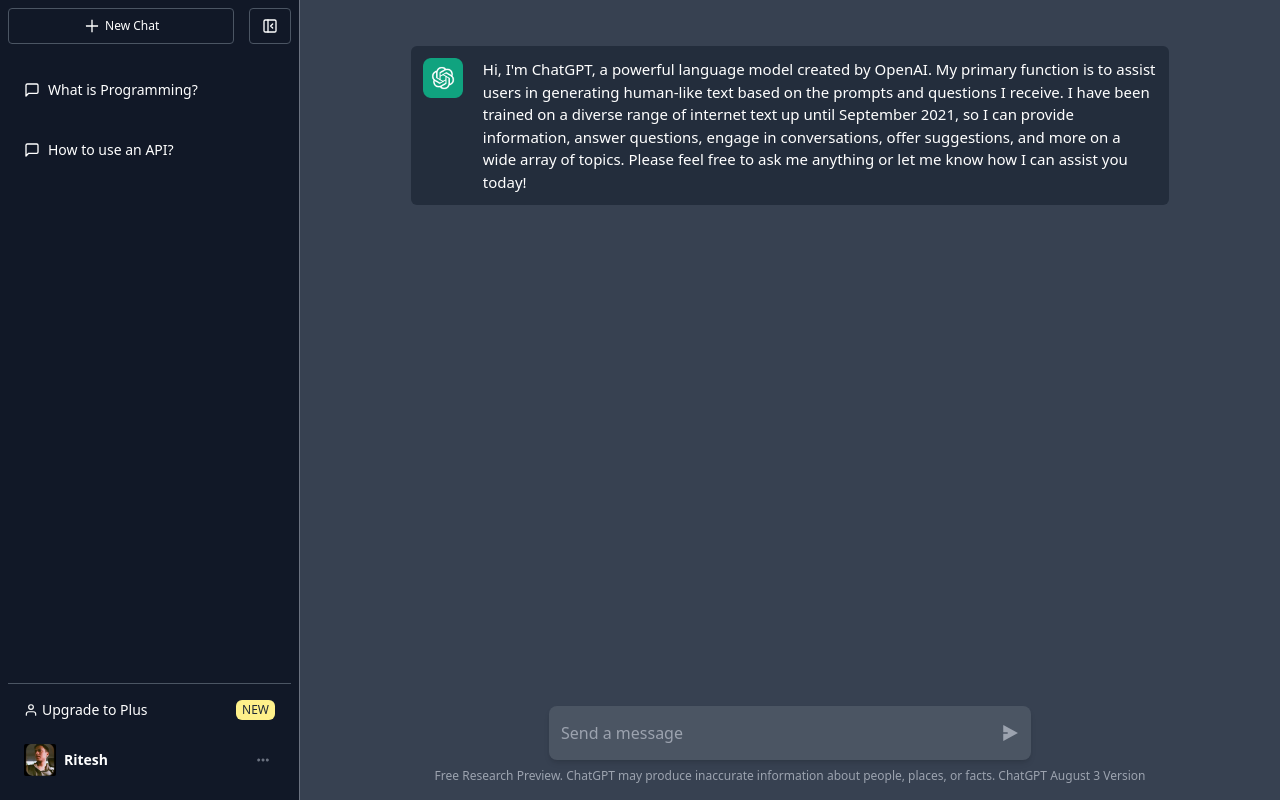
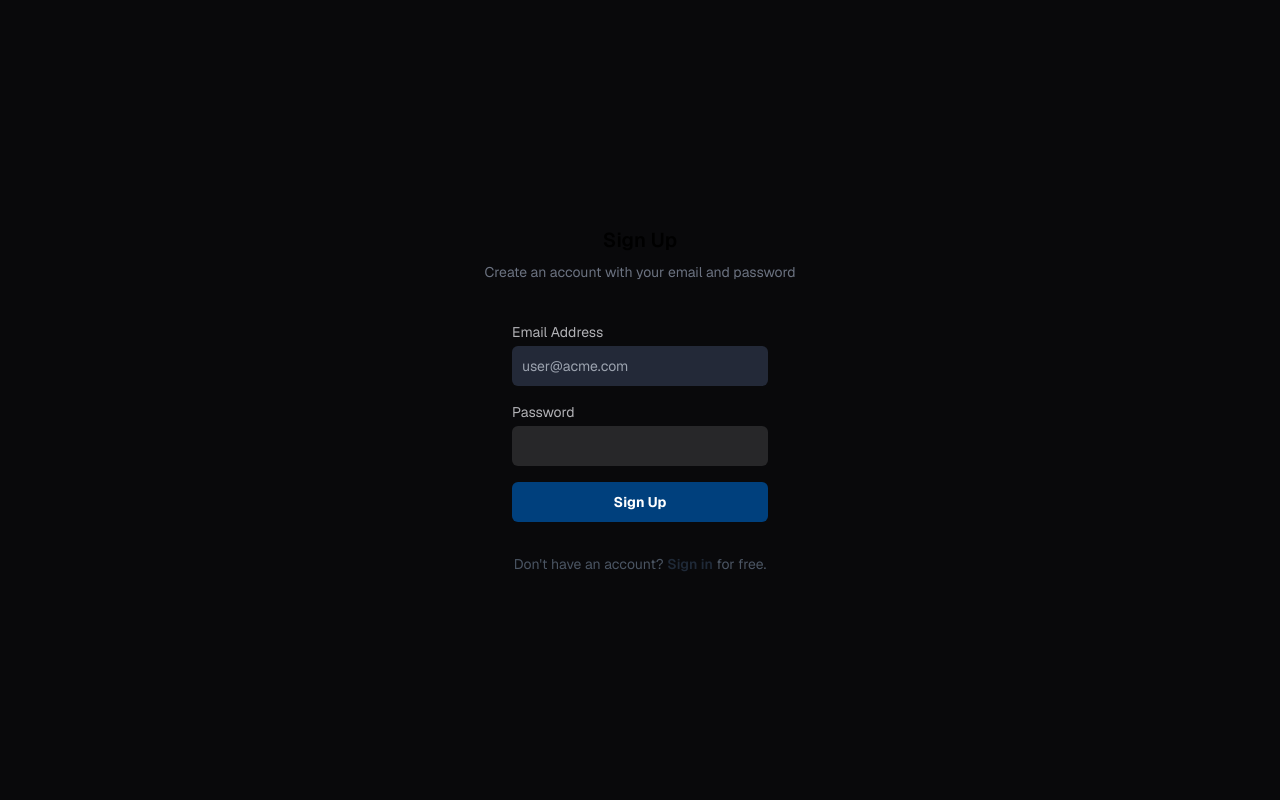
Before and after one commit to brestok-1/hectool-demo-frontend, a React (Create React App) app: page /auth/register in a window 1280 px wide. Built offline with nearby package versions, Linux system fonts and the light colour scheme.

Commit message:
add auth

```diff
--- a/package.json
+++ b/package.json
@@ -12,6 +12,7 @@
     "react": "^18.2.0",
     "react-dom": "^18.2.0",
     "react-icons": "^4.11.0",
+    "react-router-dom": "^7.0.1",
     "react-scripts": "5.0.1",
     "web-vitals": "^2.1.4"
   },
--- a/public/index.html
+++ b/public/index.html
@@ -8,6 +8,14 @@
     <meta
       name="description"
       content="Web site created using create-react-app"
+    />
+    <link
+      href="https://fonts.googleapis.com/css2?family=Geist+Mono:wght@100..900&family=Geist:wght@100..900&family=Montserrat:ital,wght@0,100..900;1,100..900&family=Poppins:ital,wght@0,100;0,200;0,300;0,400;0,500;0,600;0,700;0,800;0,900;1,100;1,200;1,300;1,400;1,500;1,600;1,700;1,800;1,900&display=swap"
+      rel="stylesheet"
+    />
+    <link
+      href="https://fonts.googleapis.com/css2?family=Geist:wght@100..900&family=Montserrat:ital,wght@0,100..900;1,100..900&family=Poppins:ital,wght@0,100;0,200;0,300;0,400;0,500;0,600;0,700;0,800;0,900;1,100;1,200;1,300;1,400;1,500;1,600;1,700;1,800;1,900&display=swap"
+      rel="stylesheet"
     />
     <title>ChatGPT Clone</title>
   </head>
--- a/src/App.js
+++ b/src/App.js
@@ -1,10 +1,16 @@
-import Home from "./Page/Home";
+import { BrowserRouter as Router, Routes, Route } from 'react-router-dom';
+import AuthPage from './Page/AuthPage';
+import Home from './Page/Home';
 
 function App() {
   return (
-    <div className="overflow-hidden">
-      <Home />
-    </div>
+    <Router>
+      <Routes>
+        <Route path="/" element={<Home />} />
+        <Route path="/auth/login" element={<AuthPage />} />
+        <Route path="/auth/register" element={<AuthPage />} />
+      </Routes>
+    </Router>
   );
 }
 
--- /dev/null
+++ b/src/Page/AuthForm.jsx
@@ -0,0 +1,133 @@
+import React, { useState } from 'react';
+import { loginUser, registerUser } from '../api/securityApi';
+import Cookies from 'js-cookie';
+import { useNavigate } from 'react-router-dom';
+
+const AuthForm = ({ isLogin }) => {
+  const [email, setEmail] = useState('');
+  const [password, setPassword] = useState('');
+  const [error, setError] = useState('');
+  const [errors, setErrors] = useState({ email: false, password: false });
+
+  const navigate = useNavigate();
+
+  const handleSubmit = async (e) => {
+    e.preventDefault();
+
+    const newErrors = {
+      email: !email,
+      password: !password,
+    };
+    setErrors(newErrors);
+
+    if (Object.values(newErrors).some((error) => error)) {
+      setError('Please fill in all required fields.');
+      return;
+    }
+
+    setError('');
+    if (isLogin) {
+      try {
+        const result = await loginUser(email, password);
+
+        if (result.successful) {
+          const { accessToken } = result.data;
+
+          if (accessToken) {
+            Cookies.set('accessToken', accessToken.value, {
+              expires: 30,
+              path: '/',
+            });
+          }
+          navigate("/");
+        } else {
+          const status = result.error?.status;
+          if (status === 403) {
+            setError(result.error?.message || 'Login failed');
+          }
+        }
+      } catch (error) {
+        const errorMessage = error.response
+          ? error.response.data.error.message
+          : error.message;
+
+        setError(errorMessage || 'An unexpected error occurred.');
+      }
+    } else {
+      try {
+        const result = await registerUser(email, password);
+
+        if (result.successful) {
+          navigate("/auth/login")
+        } else {
+          setError(result.error?.message || 'Registration failed');
+        }
+      } catch (error) {
+        const errorMessage = error.response
+          ? error.response.data.error.message
+          : error.message;
+
+        setError(errorMessage || 'An unexpected error occurred.');
+      }
+    }
+
+    setErrors({ email: false, password: false });
+  };
+
+  return (
+    <form onSubmit={handleSubmit} className="flex flex-col px-8">
+      <div className="flex flex-col gap-1">
+        {/* Email Label */}
+        <label htmlFor="email" className="text-[#b2b2b6] text-sm">
+          Email Address
+        </label>
+        <input
+          id="email"
+          type="email"
+          value={email}
+          required
+          autoFocus
+          onChange={(e) => setEmail(e.target.value)}
+          placeholder="user@acme.com"
+          className={`bg-[#272729] ${
+            email ? 'bg-[#232938]' : ''
+          } text-white p-2.5 rounded-md text-sm w-full ${
+            errors.email || error
+              ? 'bg-red-500 bg-opacity-30'
+              : 'bg-[#232938]'
+          } focus:bg-[#232938] focus:outline-none mb-4`}
+        />
+      </div>
+
+      <div className="flex flex-col gap-1">
+        {/* Password Label */}
+        <label htmlFor="password" className="text-[#b2b2b6] text-sm">
+          Password
+        </label>
+        <input
+          id="password"
+          type="password"
+          value={password}
+          onChange={(e) => setPassword(e.target.value)}
+          className={`bg-[#272729] ${
+            password ? 'bg-[#232938]' : ''
+          } text-white p-2.5 rounded-md text-sm w-full ${
+            errors.password || error
+              ? 'bg-red-500 bg-opacity-30'
+              : 'bg-[#232938]'
+          } focus:bg-[#232938] focus:outline-none mb-2`}
+        />
+      </div>
+
+      {/* Submit Button */}
+      <button
+        type="submit"
+        className="mt-2 py-2.5 bg-[#00407d] hover:bg-[#00417deb] text-sm text-white font-bold rounded-md transition"
+      >
+        {isLogin ? 'Sign In' : 'Sign Up'}
+      </button>
+    </form>
+  );
+};
+
+export default AuthForm;
--- /dev/null
+++ b/src/Page/AuthPage.jsx
@@ -0,0 +1,47 @@
+import React from 'react';
+import AuthForm from './AuthForm';
+import { Link, useLocation, useNavigate } from 'react-router-dom';
+
+const AuthPage = () => {
+  const location = useLocation();
+  const navigate = useNavigate();
+
+  const handleNavigation = (event, path) => {
+    event.preventDefault();
+    navigate(path);
+  };
+
+  const isLogin = location.pathname === '/auth/login';
+
+  return (
+    <div className="bg-[#09090b] font-geist h-screen flex flex-col justify-center items-center">
+      <div className="xl:w-1/4 sm:w-1/4 md:w-1/2 lg:w-1/3">
+        <div className="flex flex-col items-center justify-center gap-2 text-center">
+          <h3 className="text-xl font-semibold dark:text-zinc-50">
+            {isLogin ? 'Sign In' : 'Sign Up'}
+          </h3>
+          <p className="text-sm text-gray-500 dark:text-zinc-400 mb-10">
+            {isLogin
+              ? 'Use your email and password to sign in'
+              : 'Create an account with your email and password'}
+          </p>
+        </div>
+        <AuthForm isLogin={isLogin} />
+        <p className="text-center text-sm text-gray-600 mt-8 dark:text-zinc-400">
+          {"Don't have an account? "}
+          <Link
+            onClick={(e) =>
+              handleNavigation(e, isLogin ? '/auth/register' : '/auth/login')
+            }
+            className="font-semibold text-gray-800 hover:underline dark:text-zinc-200"
+          >
+            {isLogin ? 'Sign up' : 'Sign in'}
+          </Link>
+          {' for free.'}
+        </p>
+      </div>
+    </div>
+  );
+};
+
+export default AuthPage;
--- /dev/null
+++ b/src/api/securityApi.js
@@ -0,0 +1,47 @@
+import api from './index';
+
+export const registerUser = async (email, password) => {
+    try {
+        const response = await api.post('/api/security/register', {email, password});
+        if (response.data.successful) {
+            return {successful: true, data: response.data};
+        } else {
+            return {
+                successful: false,
+                error: {message: response.data.error.message},
+            };
+        }
+    } catch (error) {
+        const message = error.response
+            ? error.response.data.error.message
+            : error.message;
+        return {successful: false, error: {message}};
+    }
+};
+
+export const loginUser = async (email, password) => {
+    try {
+        const response = await api.post('/api/security/login', {email, password});
+        if (response.data.successful) {
+            return {successful: true, data: response.data.data};
+        } else {
+            return {
+                successful: false,
+                error: {message: response.data.error.message},
+            };
+        }
+    } catch (error) {
+        const errorMessage = error.response
+            ? error.response.data.error.message
+            : error.message;
+        const status = error.response ? error.response.status : null;
+
+        return {
+            successful: false,
+            error: {
+                status: status,
+                message: errorMessage
+            }
+        };
+    }
+}
--- a/src/utils/Context.js
+++ b/src/utils/Context.js
@@ -15,8 +15,11 @@
   const msgEnd = useRef(null);
 
   useEffect(() => {
-    msgEnd.current.scrollIntoView();
+    if (msgEnd.current) {
+      msgEnd.current.scrollIntoView({ behavior: "smooth" });
+    }
   }, [message]);
+
 
   // button Click function
   const handleSend = async () => {
--- a/tailwind.config.js
+++ b/tailwind.config.js
@@ -2,6 +2,10 @@
 module.exports = {
   content: ["./src/**/*.{html,js,jsx}"],
   theme: {
+    fontFamily: {
+      geist: ["Geist", "sans-serif"],
+      geist_mono: ["Geist Mono", "monospace"],
+    },
     extend: {},
   },
   plugins: [],
```
Also changed, not shown: 2 other files (tests, documents, lock files or other folders).
